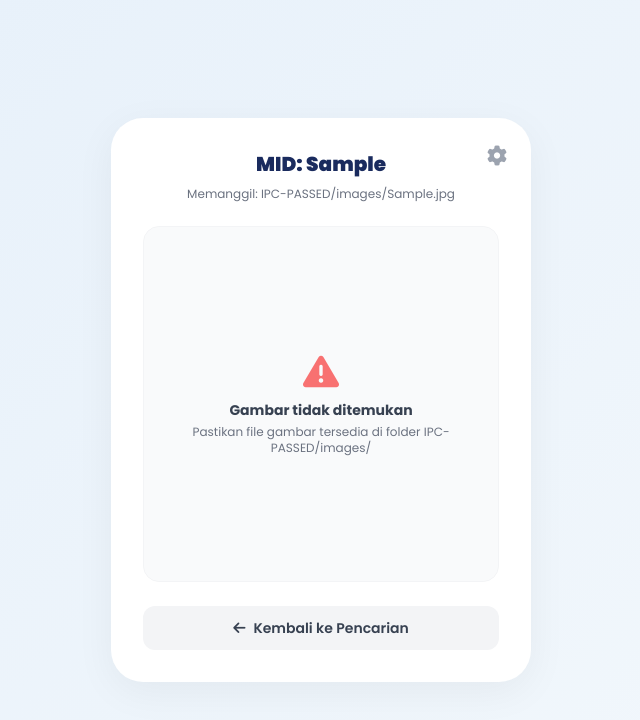
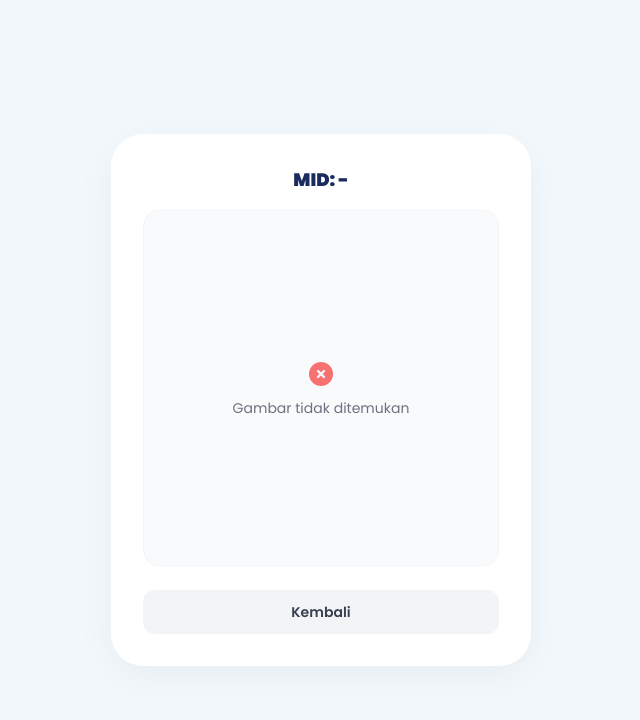
Before and after one commit to Daruma94/IPC-PASSED, a plain HTML site: page index.html in a window 1280 px wide. Both pictures are taken after typing "Sample" into the empty fields and a click on the button "Cari". Shown: the whole page, without its empty margins (319-959 px from the left). Drawn offline with nearby package versions, Linux system fonts and the light colour scheme.

Commit message:
Update index.html
v3

```diff
--- a/index.html
+++ b/index.html
@@ -4,250 +4,113 @@
     <meta charset="UTF-8">
     <meta name="viewport" content="width=device-width, initial-scale=1.0">
     <title>MIM Manufacturing - Quality Passed</title>
-    <!-- Menggunakan Tailwind CSS untuk styling -->
     <script src="https://cdn.tailwindcss.com"></script>
-    <!-- Font Awesome untuk ikon -->
     <link rel="stylesheet" href="https://cdnjs.cloudflare.com/ajax/libs/font-awesome/6.4.0/css/all.min.css">
-    <!-- Google Fonts (Poppins) -->
     <link href="https://fonts.googleapis.com/css2?family=Poppins:wght@400;500;600;700;800;900&display=swap" rel="stylesheet">
 
     <style>
-        body {
-            font-family: 'Poppins', sans-serif;
-            background: linear-gradient(135deg, #e6f0fa 0%, #f3f8fc 100%);
-            min-height: 100vh;
-        }
-
-        /* Kustomisasi bayangan agar persis seperti gambar */
-        .btn-shadow {
-            box-shadow: 0 8px 20px rgba(47, 101, 224, 0.25);
-        }
-
-        .card-shadow {
-            box-shadow: 0 10px 40px rgba(0, 0, 0, 0.05);
-        }
-
-        /* Animasi loading sederhana */
-        .loader {
-            border: 4px solid #f3f3f3;
-            border-top: 4px solid #2f65e0;
-            border-radius: 50%;
-            width: 30px;
-            height: 30px;
-            animation: spin 1s linear infinite;
-        }
-
-        @keyframes spin {
-            0% { transform: rotate(0deg); }
-            100% { transform: rotate(360deg); }
-        }
+        body { font-family: 'Poppins', sans-serif; background: #f3f8fc; min-height: 100vh; }
+        .card-shadow { box-shadow: 0 10px 40px rgba(0, 0, 0, 0.05); }
+        .loader { border: 4px solid #f3f3f3; border-top: 4px solid #1a337e; border-radius: 50%; width: 30px; height: 30px; animation: spin 1s linear infinite; }
+        @keyframes spin { 0% { transform: rotate(0deg); } 100% { transform: rotate(360deg); } }
     </style>
 </head>
 <body class="flex items-center justify-center p-4">
 
-    <!-- Container Utama -->
-    <div class="bg-white rounded-[32px] card-shadow w-full max-w-[420px] p-8 relative overflow-hidden transition-all duration-300" id="main-card">
+    <div class="bg-white rounded-[32px] card-shadow w-full max-w-[420px] p-8 transition-all duration-300" id="main-card">
 
-        <!-- Ikon Pengaturan di pojok kanan atas -->
-        <button class="absolute top-6 right-6 text-gray-400 hover:text-gray-600 transition-colors">
-            <i class="fa-solid fa-gear text-xl"></i>
-        </button>
-
-        <!-- BAGIAN 1: PENCARIAN (Tampilan Default) -->
-        <div id="search-section" class="block">
-            <!-- Logo MIM -->
+        <!-- BAGIAN PENCARIAN -->
+        <div id="search-section">
             <div class="flex flex-col items-center justify-center mt-4">
-                <div class="w-[100px] h-[6px] bg-[#1a337e] mb-1"></div>
+                <div class="w-[80px] h-[5px] bg-[#1a337e] mb-1"></div>
                 <h1 class="text-6xl font-black text-[#1a337e] tracking-tighter m-0 leading-none">MIM</h1>
-                <div class="bg-[#1a337e] text-white text-[9px] font-bold py-[3px] px-3 tracking-[0.25em] mt-1.5 rounded-sm">
+                <div class="bg-[#1a337e] text-white text-[8px] font-bold py-[3px] px-3 tracking-[0.25em] mt-2 rounded-[2px]">
                     MANUFACTURING
                 </div>
             </div>
 
-            <!-- Judul & Deskripsi -->
             <div class="mt-8 mb-6 text-center">
-                <h2 class="text-[22px] font-black text-[#1a2b5e] tracking-wide mb-2">QUALITY PASSED</h2>
-                <p class="text-gray-500 text-[13px] leading-relaxed px-2">
-                    Masukkan kode MID untuk mengakses spesifikasi dan gambar unit secara instan
-                </p>
+                <h2 class="text-[20px] font-black text-[#1a2b5e] tracking-wide mb-2">QUALITY PASSED</h2>
+                <p class="text-gray-500 text-[13px] leading-relaxed px-2">Masukkan kode MID untuk mengakses spesifikasi unit</p>
             </div>
 
-            <!-- Form Pencarian -->
             <form id="search-form" class="space-y-4">
-                <!-- Input Field -->
                 <div class="relative flex items-center">
                     <i class="fa-solid fa-inbox absolute left-4 text-gray-400"></i>
-                    <input type="text" id="mid-input" required
-                        class="w-full pl-11 pr-4 py-3.5 rounded-xl border border-gray-200 focus:outline-none focus:border-[#2f65e0] focus:ring-1 focus:ring-[#2f65e0] text-sm text-gray-700 transition-all placeholder-gray-400"
-                        placeholder="Masukkan salah satu MID (Contoh...">
+                    <input type="text" id="mid-input" required class="w-full pl-11 pr-4 py-3.5 rounded-xl border border-gray-200 focus:outline-none focus:border-[#1a337e] text-sm text-gray-700 transition-all" placeholder="Masukkan nomor MID...">
                 </div>
-
-                <!-- Tombol Cari -->
-                <button type="submit"
-                    class="w-full bg-[#356df1] hover:bg-[#2b5ada] text-white font-semibold py-3.5 px-4 rounded-xl flex justify-center items-center gap-2 btn-shadow transition-all text-[15px]">
-                    <i class="fa-solid fa-magnifying-glass"></i>
-                    Cari
+                <button type="submit" class="w-full bg-[#1a337e] hover:bg-[#12245a] text-white font-semibold py-3.5 rounded-xl flex justify-center items-center gap-2 transition-all text-[15px]">
+                    <i class="fa-solid fa-magnifying-glass"></i> Cari
                 </button>
             </form>
-
-            <!-- Uji Coba Cepat (Pill buttons) -->
-            <div class="mt-8">
-                <div class="flex flex-wrap items-center justify-center gap-y-3 gap-x-2 text-[11px] font-semibold">
-                    <span class="text-gray-400 tracking-wider mr-1">UJI COBA CEPAT:</span>
-                    <button class="quick-btn bg-gray-50 hover:bg-gray-100 text-gray-600 border border-gray-100 py-1.5 px-4 rounded-full transition-colors">61531</button>
-                    <button class="quick-btn bg-gray-50 hover:bg-gray-100 text-gray-600 border border-gray-100 py-1.5 px-4 rounded-full transition-colors">62239</button>
-                    <button class="quick-btn bg-gray-50 hover:bg-gray-100 text-gray-600 border border-gray-100 py-1.5 px-4 rounded-full transition-colors">1062740</button>
-                    <button class="quick-btn bg-gray-50 hover:bg-gray-100 text-gray-600 border border-gray-100 py-1.5 px-4 rounded-full transition-colors">61171</button>
-                </div>
-            </div>
         </div>
 
-        <!-- BAGIAN 2: HASIL GAMBAR (Disembunyikan secara default) -->
+        <!-- BAGIAN HASIL -->
         <div id="result-section" class="hidden flex-col items-center">
-
-            <h2 class="text-xl font-black text-[#1a2b5e] mb-2 text-center" id="result-title">MID: -</h2>
-            <p class="text-gray-500 text-xs text-center mb-6" id="result-path"></p>
-
-            <!-- Area Gambar -->
+            <h2 class="text-lg font-black text-[#1a2b5e] mb-4" id="result-title">MID: -</h2>
             <div class="w-full aspect-square bg-gray-50 rounded-2xl border border-gray-100 flex items-center justify-center overflow-hidden mb-6 relative">
-                <!-- Indikator Loading -->
-                <div id="loading-indicator" class="absolute flex flex-col items-center gap-2">
-                    <div class="loader"></div>
-                    <span class="text-xs text-gray-400">Memuat gambar...</span>
-                </div>
-
-                <!-- Tag Image Asli -->
-                <img id="result-image" src="" alt="Gambar Unit" class="w-full h-full object-contain hidden">
-
-                <!-- Pesan Error -->
-                <div id="error-message" class="hidden flex-col items-center text-center p-4">
-                    <i class="fa-solid fa-triangle-exclamation text-4xl text-red-400 mb-2"></i>
-                    <p class="text-sm font-bold text-gray-700">Gambar tidak ditemukan</p>
-                    <p class="text-xs text-gray-500 mt-1 text-center">Pastikan file gambar tersedia di folder IPC-PASSED/images/</p>
-                </div>
+                <div id="loading-indicator" class="flex flex-col items-center gap-2"><div class="loader"></div></div>
+                <img id="result-image" src="" alt="Unit Image" class="w-full h-full object-contain hidden">
+                <div id="error-message" class="hidden text-gray-500 text-sm p-4 text-center"><i class="fa-solid fa-circle-xmark text-red-400 text-2xl mb-2"></i><br>Gambar tidak ditemukan</div>
             </div>
-
-            <!-- Tombol Kembali -->
-            <button id="btn-back"
-                class="w-full bg-gray-100 hover:bg-gray-200 text-gray-700 font-semibold py-3 px-4 rounded-xl flex justify-center items-center gap-2 transition-all text-sm">
-                <i class="fa-solid fa-arrow-left"></i>
-                Kembali ke Pencarian
-            </button>
+            <button id="btn-back" class="w-full bg-gray-100 hover:bg-gray-200 text-gray-700 font-semibold py-3 rounded-xl transition-all text-sm">Kembali</button>
         </div>
-
     </div>
 
-    <!-- LOGIKA JAVASCRIPT -->
     <script>
-        document.addEventListener('DOMContentLoaded', () => {
-            const searchForm = document.getElementById('search-form');
-            const midInput = document.getElementById('mid-input');
-            const searchSection = document.getElementById('search-section');
-            const resultSection = document.getElementById('result-section');
-            const btnBack = document.getElementById('btn-back');
-            const quickBtns = document.querySelectorAll('.quick-btn');
+        // Daftar file yang ada di folder images/ Anda
+        const imageFiles = [
+            "1062739 61530.jpg",
+            "61170 61529 62237 62739.jpg",
+            "61171 61531 62239 62740 1061171 1062740.jpg",
+            "61172.jpg",
+            "61895 63244.jpg",
+            "62654.jpg",
+            "62748 62749.jpg",
+            "62750 62751.jpg",
+            "62787 62788.jpg",
+            "62984.jpg",
+            "63073 1063073.jpg",
+            "63462.jpg"
+        ];
 
-            const resultImage = document.getElementById('result-image');
-            const loadingIndicator = document.getElementById('loading-indicator');
-            const errorMessage = document.getElementById('error-message');
-            const resultTitle = document.getElementById('result-title');
-            const resultPath = document.getElementById('result-path');
+        const form = document.getElementById('search-form');
+        const input = document.getElementById('mid-input');
+        const searchSection = document.getElementById('search-section');
+        const resultSection = document.getElementById('result-section');
+        const img = document.getElementById('result-image');
+        const loader = document.getElementById('loading-indicator');
+        const error = document.getElementById('error-message');
 
-            // --- PENGATURAN NAMA FILE KHUSUS (SESUAI REQUEST) ---
-            // Di sini Anda bisa mendaftarkan file yang punya nama unik gabungan beberapa nomor.
-            // Sistem akan mengecek apakah angka yang dicari ada di dalam nama file ini.
-            const specialFiles = [
-                "1 2 3 4 5.jpg" // File ini akan dipanggil jika user mencari 1, 2, 3, 4, atau 5
-            ];
+        form.addEventListener('submit', (e) => {
+            e.preventDefault();
+            const val = input.value.trim();
+            const match = imageFiles.find(f => f.includes(val));
 
-            // Fungsi untuk menentukan nama file berdasarkan input user
-            function getFilename(mid) {
-                mid = mid.trim();
+            searchSection.classList.add('hidden');
+            resultSection.classList.remove('hidden');
+            resultSection.classList.add('flex');
 
-                // Cek apakah angka yang diketik ada di dalam daftar 'specialFiles'
-                for (let i = 0; i < specialFiles.length; i++) {
-                    let file = specialFiles[i];
-                    // Hapus ekstensi .jpg/.png untuk mengecek angkanya saja
-                    let nameWithoutExt = file.replace(/\.[^/.]+$/, "");
-                    // Pisahkan berdasarkan spasi
-                    let numbersInFile = nameWithoutExt.split(" ");
+            img.classList.add('hidden');
+            error.classList.add('hidden');
+            loader.classList.remove('hidden');
 
-                    // Jika nomor yang dicari ada di dalam nama file tersebut
-                    if (numbersInFile.includes(mid)) {
-                        return file;
-                    }
-                }
+            if (match) {
+                document.getElementById('result-title').textContent = "MID: " + val;
+                img.src = "images/" + match;
+            } else {
+                loader.classList.add('hidden');
+                error.classList.remove('hidden');
+            }
+        });
 
-                // Jika tidak ada di file spesial, panggil secara normal: {nomor}.jpg
-                return mid + ".jpg";
-            }
-
-            // Fungsi utama untuk melakukan pencarian
-            function doSearch(mid) {
-                if (!mid) return;
-
-                // Tentukan nama file
-                const filename = getFilename(mid);
-
-                // Folder path sesuai repository github Anda
-                const basePath = 'IPC-PASSED/images/';
-                const imagePath = basePath + filename;
-
-                // Update UI (Ganti ke tampilan hasil)
-                searchSection.classList.add('hidden');
-                resultSection.classList.remove('hidden');
-                resultSection.classList.add('flex');
-
-                resultTitle.textContent = `MID: ${mid}`;
-                resultPath.textContent = `Memanggil: ${imagePath}`;
-
-                // Reset Status Gambar
-                resultImage.classList.add('hidden');
-                errorMessage.classList.add('hidden');
-                loadingIndicator.classList.remove('hidden');
-
-                // Coba muat gambar
-                resultImage.src = imagePath;
-            }
-
-            // Event saat form disubmit (Tombol Cari diklik / Tekan Enter)
-            searchForm.addEventListener('submit', (e) => {
-                e.preventDefault();
-                doSearch(midInput.value);
-            });
-
-            // Event untuk tombol Uji Coba Cepat
-            quickBtns.forEach(btn => {
-                btn.addEventListener('click', () => {
-                    const val = btn.textContent.trim();
-                    midInput.value = val;
-                    doSearch(val);
-                });
-            });
-
-            // Event saat tombol Kembali diklik
-            btnBack.addEventListener('click', () => {
-                resultSection.classList.add('hidden');
-                resultSection.classList.remove('flex');
-                searchSection.classList.remove('hidden');
-                midInput.value = ''; // Kosongkan input
-                midInput.focus();
-            });
-
-            // Event penanganan gambar
-            resultImage.onload = () => {
-                // Jika gambar berhasil diload
-                loadingIndicator.classList.add('hidden');
-                resultImage.classList.remove('hidden');
-            };
-
-            resultImage.onerror = () => {
-                // Jika gambar gagal diload (tidak ditemukan di Github / typo)
-                loadingIndicator.classList.add('hidden');
-                errorMessage.classList.remove('hidden');
-                errorMessage.classList.add('flex');
-            };
-        });
+        img.onload = () => { loader.classList.add('hidden'); img.classList.remove('hidden'); };
+        img.onerror = () => { loader.classList.add('hidden'); error.classList.remove('hidden'); };
+        document.getElementById('btn-back').onclick = () => {
+            resultSection.classList.add('hidden');
+            searchSection.classList.remove('hidden');
+            input.value = '';
+        };
     </script>
 </body>
 </html>
```
